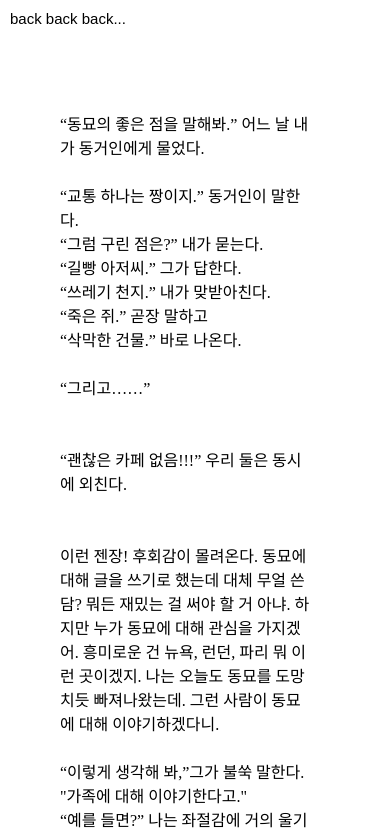
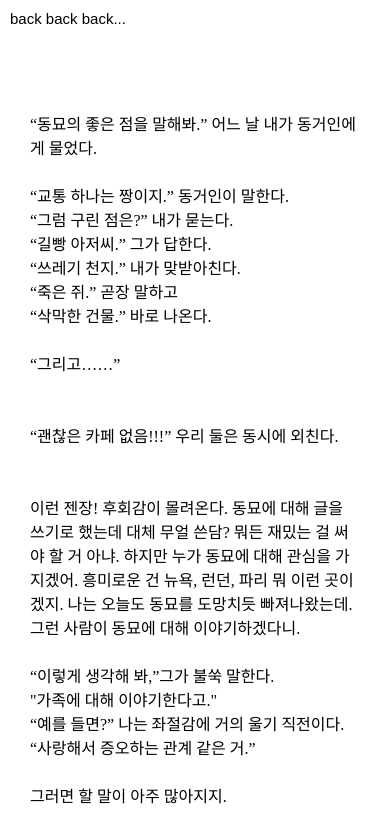
Before and after one commit to piecehaus/write, a plain HTML site: page s4e9/index.html in a window 390 px wide. Shown: the top 834 px of the page. Drawn offline with Linux system fonts and the light colour scheme.

Commit message:
Add files via upload

```diff
--- a/s4e9/style.css
+++ b/s4e9/style.css
@@ -55,8 +55,8 @@ p::selection {
 	font-family: serif;
 	font-size: 16px;
 	line-height: 1.5;
-	margin-right: 70px;
-	margin-left: 50px;
+	margin-right: 20px;
+	margin-left: 20px;
 }
 
 }
```
